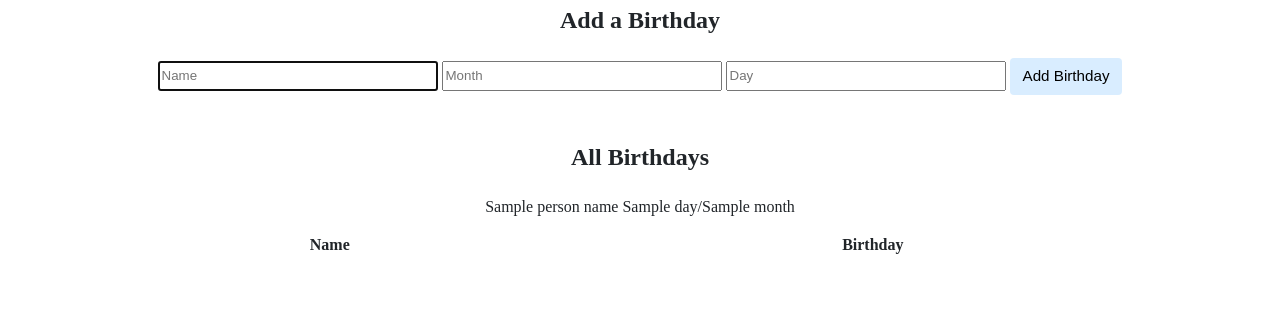
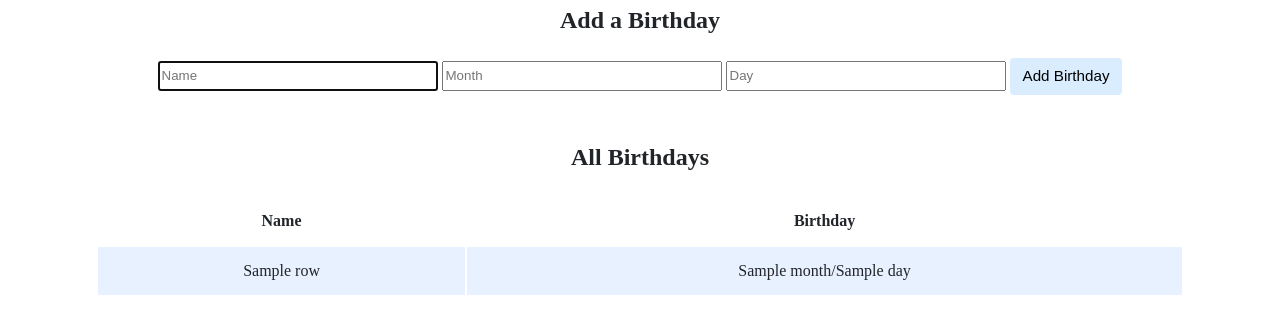
Before and after one commit to YangXu624/cs50, a Flask app: template birthdays/templates/index.html in a window 1280 px wide. Shown: the part 258-592 px from the top of the page. Run offline with Flask 3, Linux system fonts and the light colour scheme; the template is opened without the code that fills it: most values are stand-ins (such as "Sample title", 1, 10 or a date in 2020); lists and menus that the app fills with data are empty; some libraries are stand-ins or nearby versions.

Commit message:
Tue, Aug 27, 2024, 5:40 PM +08:00

```diff
--- a/birthdays/templates/index.html
+++ b/birthdays/templates/index.html
@@ -24,7 +24,6 @@
             </div>
 
             <div class="section">
-
                 <h2>All Birthdays</h2>
                 <table>
                     <thead>
@@ -34,8 +33,13 @@
                         </tr>
                     </thead>
                     <tbody>
-                        <!-- TODO: Loop through the database entries to display them in this table -->
-                         <tr>{{ person_name }} {{ day }}/{{ month }}</tr>
+                        <!-- Loop through the database entries to display them in this table -->
+                        {% for row in birthdays %}
+                        <tr>
+                            <td>{{ row['name'] }}</td>
+                            <td>{{ row['month'] }}/{{ row['day'] }}</td>
+                        </tr>
+                        {% endfor %}
                     </tbody>
                 </table>
             </div>
```
